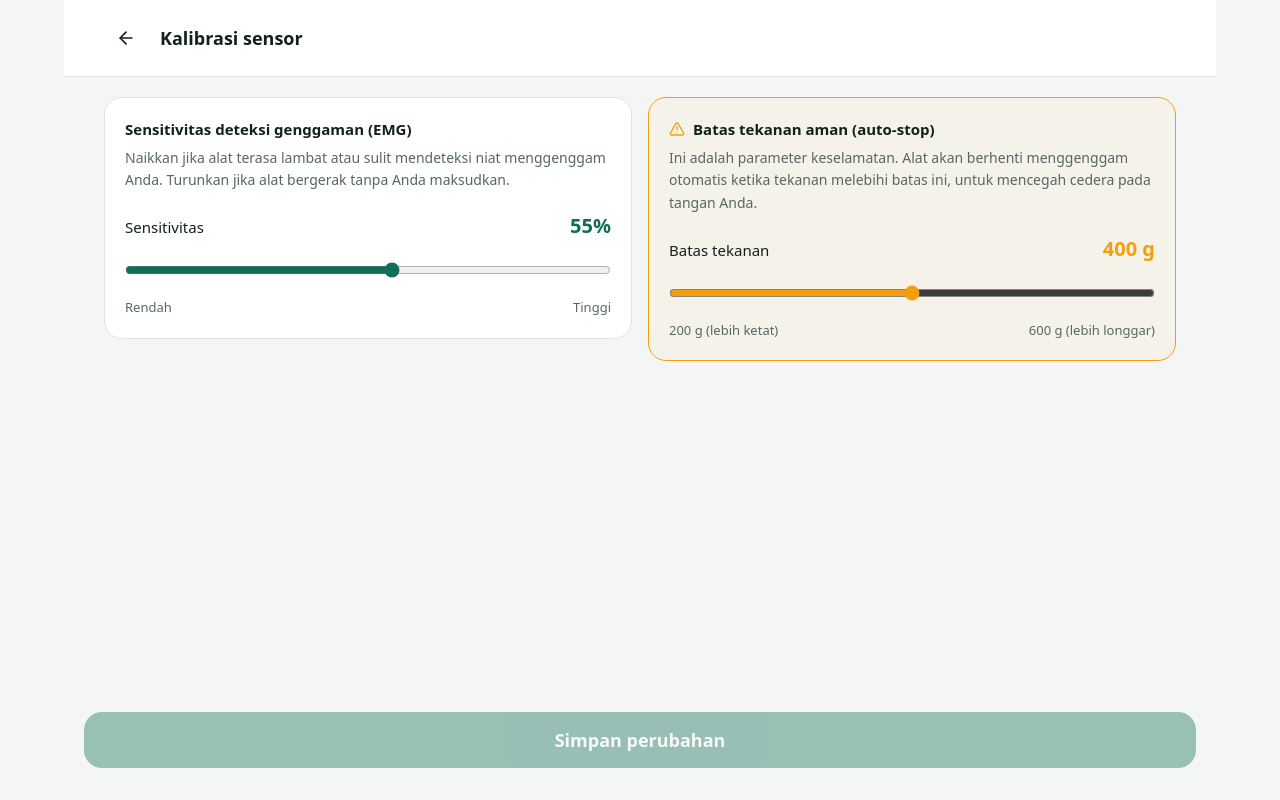
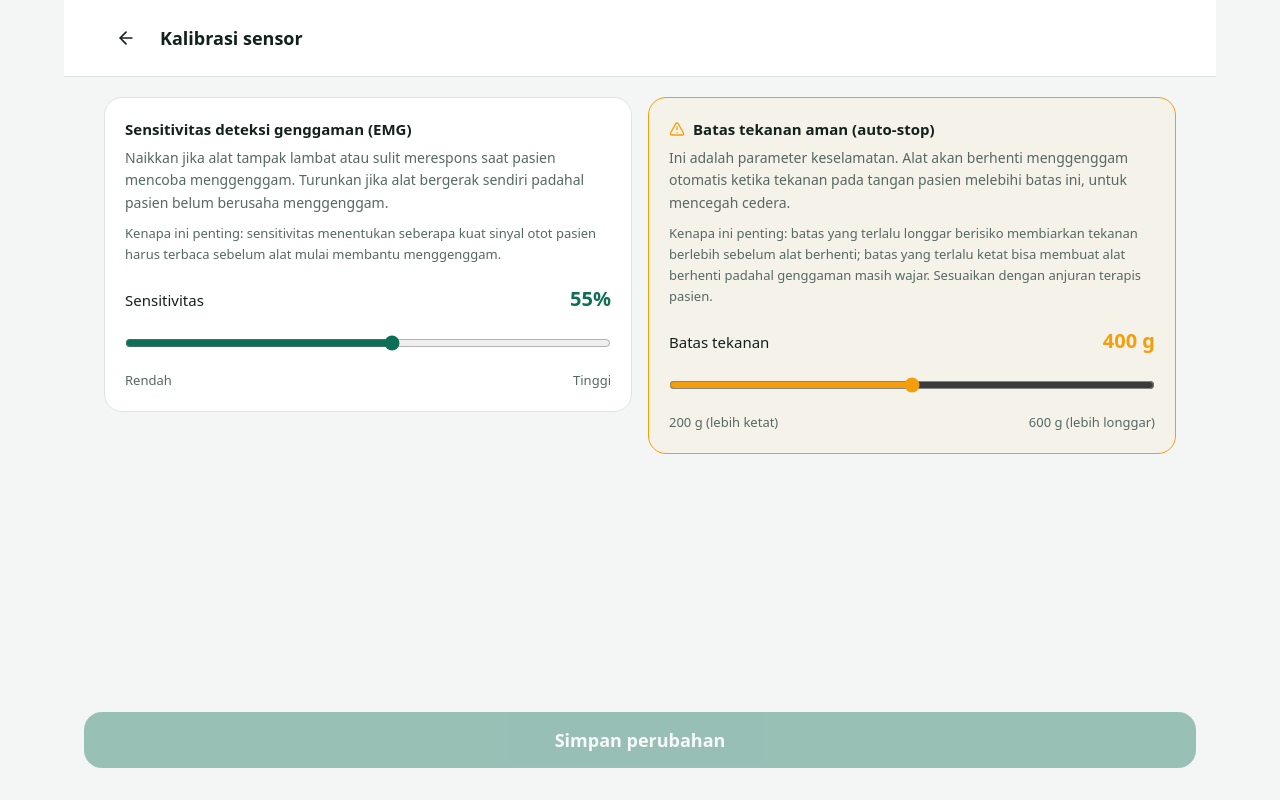
Before and after one commit to Antariksa3/neurogrip-web, a React (Vite) app: page /calibration in a window 1280 px wide. Built offline with nearby package versions, Linux system fonts and the light colour scheme; no server answers.

Commit message:
feat: enhance feedback and settings components; improve alert notifications and add context to patient name and sensitivity descriptions

```diff
--- a/src/lib/feedback.js
+++ b/src/lib/feedback.js
@@ -36,6 +36,10 @@ export function vibrate(pattern) {
 }
 
 export function notifyAutoStop() {
-  vibrate([200, 100, 200]);
+  // Pendamping pasien mungkin sedang tidak melihat layar (fokus memegang
+  // tangan pasien) — getar & bunyi diulang beberapa kali supaya tetap terasa.
+  vibrate([200, 100, 200, 100, 200, 100, 200]);
   playAlertTone();
+  setTimeout(playAlertTone, 500);
+  setTimeout(playAlertTone, 1000);
 }
--- a/src/pages/Calibration.jsx
+++ b/src/pages/Calibration.jsx
@@ -56,8 +56,13 @@ function CalibrationForm() {
             Sensitivitas deteksi genggaman (EMG)
           </h2>
           <p className="mt-1.5 text-[14px] leading-relaxed text-muted-foreground">
-            Naikkan jika alat terasa lambat atau sulit mendeteksi niat
-            menggenggam Anda. Turunkan jika alat bergerak tanpa Anda maksudkan.
+            Naikkan jika alat tampak lambat atau sulit merespons saat pasien
+            mencoba menggenggam. Turunkan jika alat bergerak sendiri padahal
+            pasien belum berusaha menggenggam.
+          </p>
+          <p className="mt-2 text-[13px] leading-relaxed text-muted-foreground">
+            Kenapa ini penting: sensitivitas menentukan seberapa kuat sinyal
+            otot pasien harus terbaca sebelum alat mulai membantu menggenggam.
           </p>
 
           <div className="mt-5 flex items-baseline justify-between">
@@ -93,8 +98,14 @@ function CalibrationForm() {
           </h2>
           <p className="mt-1.5 text-[14px] leading-relaxed text-muted-foreground">
             Ini adalah parameter keselamatan. Alat akan berhenti menggenggam
-            otomatis ketika tekanan melebihi batas ini, untuk mencegah cedera
-            pada tangan Anda.
+            otomatis ketika tekanan pada tangan pasien melebihi batas ini,
+            untuk mencegah cedera.
+          </p>
+          <p className="mt-2 text-[13px] leading-relaxed text-muted-foreground">
+            Kenapa ini penting: batas yang terlalu longgar berisiko membiarkan
+            tekanan berlebih sebelum alat berhenti; batas yang terlalu ketat
+            bisa membuat alat berhenti padahal genggaman masih wajar. Sesuaikan
+            dengan anjuran terapis pasien.
           </p>
 
           <div className="mt-5 flex items-baseline justify-between">
--- a/src/pages/Settings.jsx
+++ b/src/pages/Settings.jsx
@@ -87,7 +87,8 @@ export default function Settings() {
             Nama pasien
           </h2>
           <p className="mt-1.5 text-[14px] leading-relaxed text-muted-foreground">
-            Ditampilkan di laporan PDF supaya dokter tahu ini laporan siapa.
+            Ditampilkan di laporan PDF supaya dokter atau terapis tahu ini
+            laporan siapa saat dikirim atau dicetak.
           </p>
           <input
             type="text"
@@ -107,7 +108,9 @@ export default function Settings() {
                 Teks besar
               </h2>
               <p className="mt-1 text-[14px] leading-relaxed text-muted-foreground">
-                Perbesar tampilan teks dan tombol di seluruh aplikasi.
+                Perbesar tampilan teks dan tombol di seluruh aplikasi. Berguna
+                jika pendamping pasien kesulitan membaca angka atau menekan
+                tombol saat mendampingi sesi.
               </p>
             </div>
             <button
@@ -135,7 +138,9 @@ export default function Settings() {
           </h2>
           <p className="mt-1.5 text-[14px] leading-relaxed text-muted-foreground">
             Mengembalikan sensitivitas EMG dan batas tekanan aman ke pengaturan
-            awal pabrik ({DEFAULT_CONFIG.threshold} gram).
+            awal pabrik ({DEFAULT_CONFIG.threshold} gram). Gunakan ini jika
+            hasil kalibrasi sebelumnya terasa tidak sesuai dan Anda ingin
+            mulai ulang dari pengaturan standar.
           </p>
           <button
             type="button"
```
